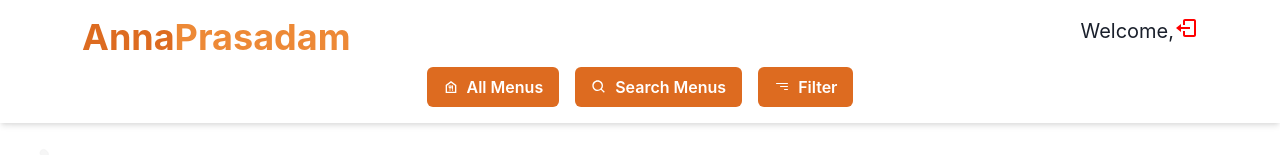
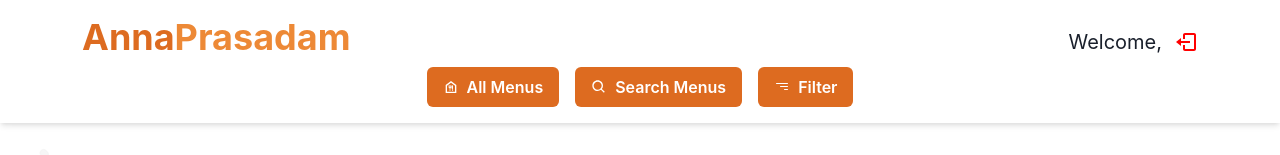
Before and after one commit to gandharvak/annaprasadam, a React (Create React App) app: page /customer in a window 1280 px wide. Shown: the top 155 px of the page. Built offline with nearby package versions, Linux system fonts and the light colour scheme; no server answers.

Commit message:
Minor: Redirect file added for spa

```diff
--- a/src/Components/Customer/Nav.js
+++ b/src/Components/Customer/Nav.js
@@ -42,9 +42,9 @@ const Nav = () => {
 
   return (
     <Box p="4" mb="6" shadow="md" position="sticky" top="0" zIndex="1" bg="white">
-      <Flex className='container'>
+      <Flex className='container' gap="3" alignItems="center">
         <Heading color="orange.500" className="flex-fill">Anna<Text as="span" color="orange.400">Prasadam</Text></Heading>
-        <Text display={{ base: "none", md: "block" }} className='lead fw-normal'>Welcome, <Text as="span" color="orange.500">{name}</Text></Text>
+        <Text m={0} display={{ base: "none", md: "block" }} className='lead fw-normal'>Welcome, <Text as="span" color="orange.500">{name}</Text></Text>
         <BiLogOut onClick={logout} color='red' _hover={{color:"black"}} className='fs-4' />
       </Flex>
       <OptionCard />
--- a/src/Components/Customer/Profile.js
+++ b/src/Components/Customer/Profile.js
@@ -64,9 +64,9 @@ const Profile = () => {
     return (
         <>
             <div className='container d-flex justify-content-center'>
-                <Flex className='animate__animated animate__fadeIn gap-4'>
-                    <div className='border rounded p-3 position-relative mb-2'>
-                        <div className='d-flex align-items-center gap-3'>
+                <Flex className='animate__animated animate__fadeIn' gap="4" wrap="wrap" justifyContent="center">
+                    <div className='border rounded p-3 position-relative mb-2 bg-white'>
+                        <Flex className='d-flex align-items-center gap-3'>
                             <div>
                                 <MdOutlineRestaurant className='fs-1' color='orange' />
                             </div>
@@ -80,7 +80,7 @@ const Profile = () => {
                                     <Text m="0" fontSize='xl'>{data.price}</Text>
                                 </Flex>
                             </div>
-                        </div>
+                        </Flex>
                         <hr></hr>
                         <div className='text-center'>
                             <div className='mt-2'>
@@ -92,7 +92,7 @@ const Profile = () => {
                             <a href={data.location}><p className='fs-5 fw-normal mt-3' style={{ cursor: "pointer" }}>Find on Map <BsPinMapFill className='fs-4 d-inline' /></p></a>
                         </div>
                         <Badge ml='1' colorScheme='orange' p="1" position="absolute" top="-2" right="4">
-                       <AiFillStar className='d-inline'/> {data.stars}
+                            <AiFillStar className='d-inline' /> {data.stars}
                         </Badge>
                     </div>
                     <div>
--- a/src/Components/Review/ReviewForm.js
+++ b/src/Components/Review/ReviewForm.js
@@ -67,7 +67,7 @@ const ReviewForm = ({ email }) => {
     }
     return (
         <>
-            <section className='login border p-3 rounded animate__animated animate__fadeIn'>
+            <section className='login border bg-white p-3 rounded animate__animated animate__fadeIn'>
                 <h3 className='text-center mb-4'>Review</h3>
                 <div className='m-auto'>
                     {hasRated && <div className='d-flex justify-content-center py-2'>
--- a/src/Components/Review/ReviewSection.js
+++ b/src/Components/Review/ReviewSection.js
@@ -38,7 +38,7 @@ const ReviewSection = () => {
 
             <hr />
             {data.length === 0 && <p className='lead fw-normal'>No Reviews</p>}
-            <Flex wrap="wrap" gap="4">
+            <Flex wrap="wrap" justifyContent="center" gap="4">
                 {
 
                     data.map((element) => {
```
Also changed, not shown: 1 other file (tests, documents, lock files or other folders).
